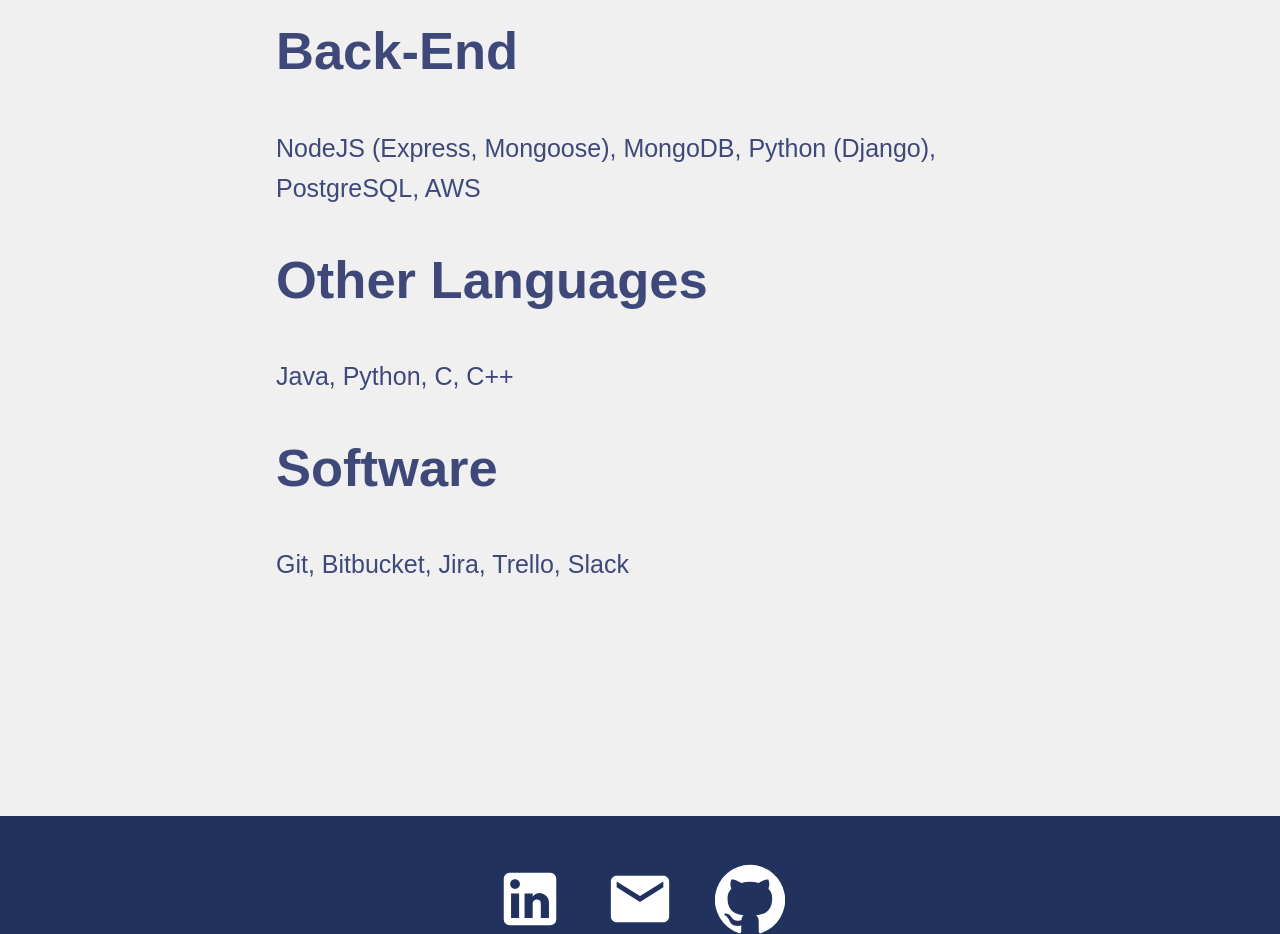
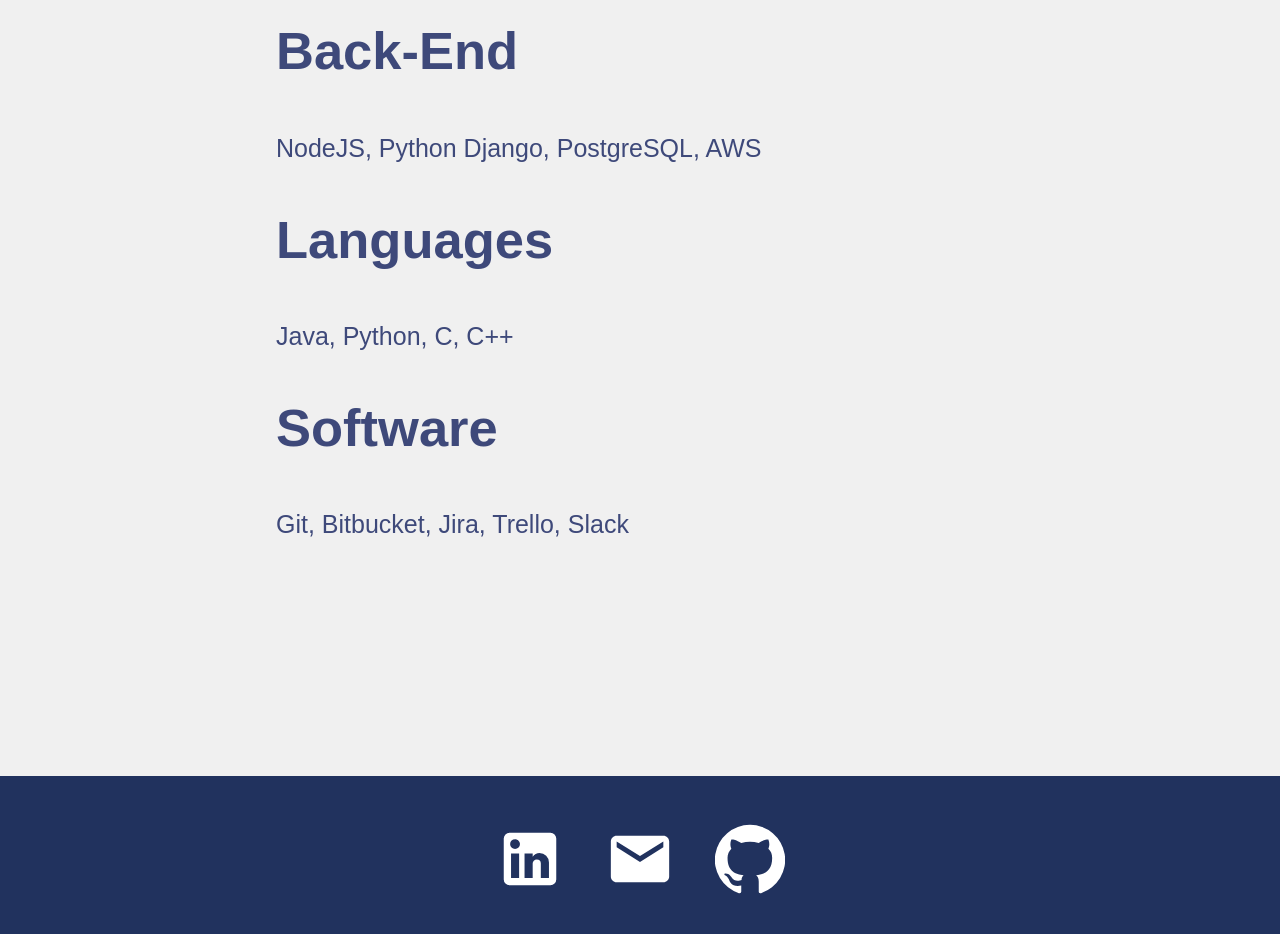
Before and after one commit to sraj2279/portfolio-react, a React (Create React App) app: page / in a window 1280 px wide. Shown: the part 1220-2154 px from the top of the page. Built offline with nearby package versions, Linux system fonts and the light colour scheme.

Commit message:
Revert "added more skills"
This reverts commit 6eaea4583ccbc90a095d57c4cbcccd373c8aab27.

```diff
--- a/src/pages/Home.js
+++ b/src/pages/Home.js
@@ -26,10 +26,10 @@ function Home() {
                     </li>
                     <li className="item2">
                         <h2>Back-End</h2>
-                        <span>NodeJS (Express, Mongoose), MongoDB, Python (Django), PostgreSQL, AWS</span>
+                        <span>NodeJS, Python Django, PostgreSQL, AWS</span>
                     </li>
                     <li className="item3">
-                        <h2> Other Languages</h2>
+                        <h2>Languages</h2>
                         <span>Java, Python, C, C++</span>
                     </li>
                     <li className="item4">
```
